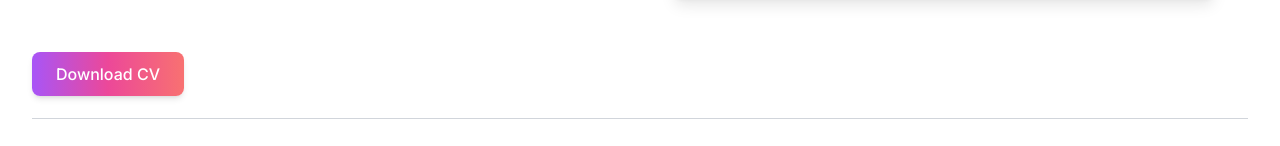
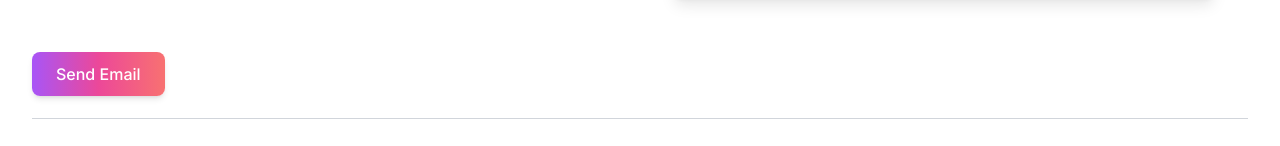
Before and after one commit to lma-dev/portfolio, a React (Vite) app: page / in a window 1280 px wide. Shown: the part 613-759 px from the top of the page. Built offline with nearby package versions, Linux system fonts and the light colour scheme.

Commit message:
update infor

```diff
--- a/src/components/Hero.tsx
+++ b/src/components/Hero.tsx
@@ -73,11 +73,10 @@ const Hero = () => {
       <div className="mt-8 flex justify-center lg:justify-start">
         <motion.div whileHover={{ scale: 1.1 }} whileTap={{ scale: 0.95 }}>
           <a
-            href="/src/cv/CV_EngVersion.pdf"
-            download
+            href="mailto:lwinmoeaung.it@gmail.com"
             className="bg-gradient-to-r from-purple-500 via-pink-500 to-red-400 text-white font-medium py-3 px-6 rounded-lg shadow-md hover:from-purple-600 hover:via-pink-600 hover:to-red-500 focus:ring-4 focus:ring-pink-300"
           >
-            Download CV
+            Send Email
           </a>
         </motion.div>
       </div>
```
Also changed, not shown: 1 other file (tests, documents, lock files or other folders).
